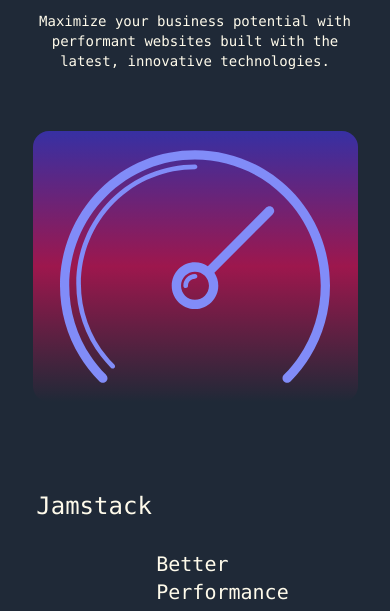
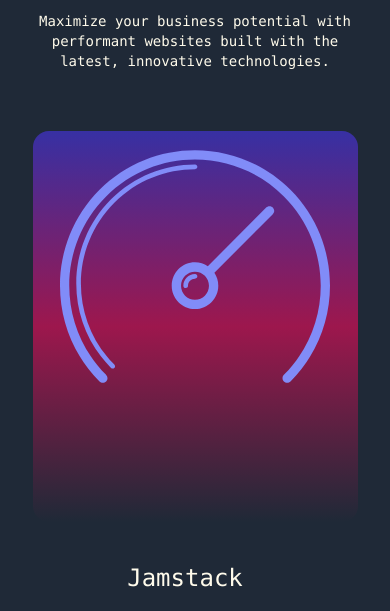
Before and after one commit to derrmru/oakley-and-coombe, a Gatsby site: page /components/Home/About in a window 390 px wide. Shown: the part 153-764 px from the top of the page. Built offline with nearby package versions, Linux system fonts and the light colour scheme; Gatsby itself is replaced by a stand-in of ours.

Commit message:
styling fixes

```diff
--- a/src/pages/components/Home/About.js
+++ b/src/pages/components/Home/About.js
@@ -14,12 +14,12 @@
                 <p className="py-5 w-5/6 lg:w-1/2 mx-auto">Maximize your business potential with performant websites built with the latest, innovative technologies.</p>
             </div>
             <div className="w-full lg:w-1/2">
-                <div className="w-5/6 mx-auto rounded-2xl pt-0 md:pt-10 pb-0 md:pb-32 bg-gradient-to-b from-indigo-800 via-pink-800 to-transparent">
+                <div className="w-5/6 mx-auto rounded-2xl pt-0 md:pt-10 pb-10 md:pb-32 bg-gradient-to-b from-indigo-800 via-pink-800 to-transparent">
                     <img src={image} alt="" className="mb-20 md:mb-0 w-5/6 md:w-1/2 mx-auto svg" />
                 </div>
             </div>
             <div className="w-11/12 mx-auto py-0 pl-5 pr-10 lg:w-1/2 text-left">
-                <h3>Jamstack</h3>
+                <h3 className="text-center my-10 md:my-0 md:text-left">Jamstack</h3>
                 <div className={style.pointBox}>
                     <img src={speed} alt="" className={style.icon} />
                     <div>
```
